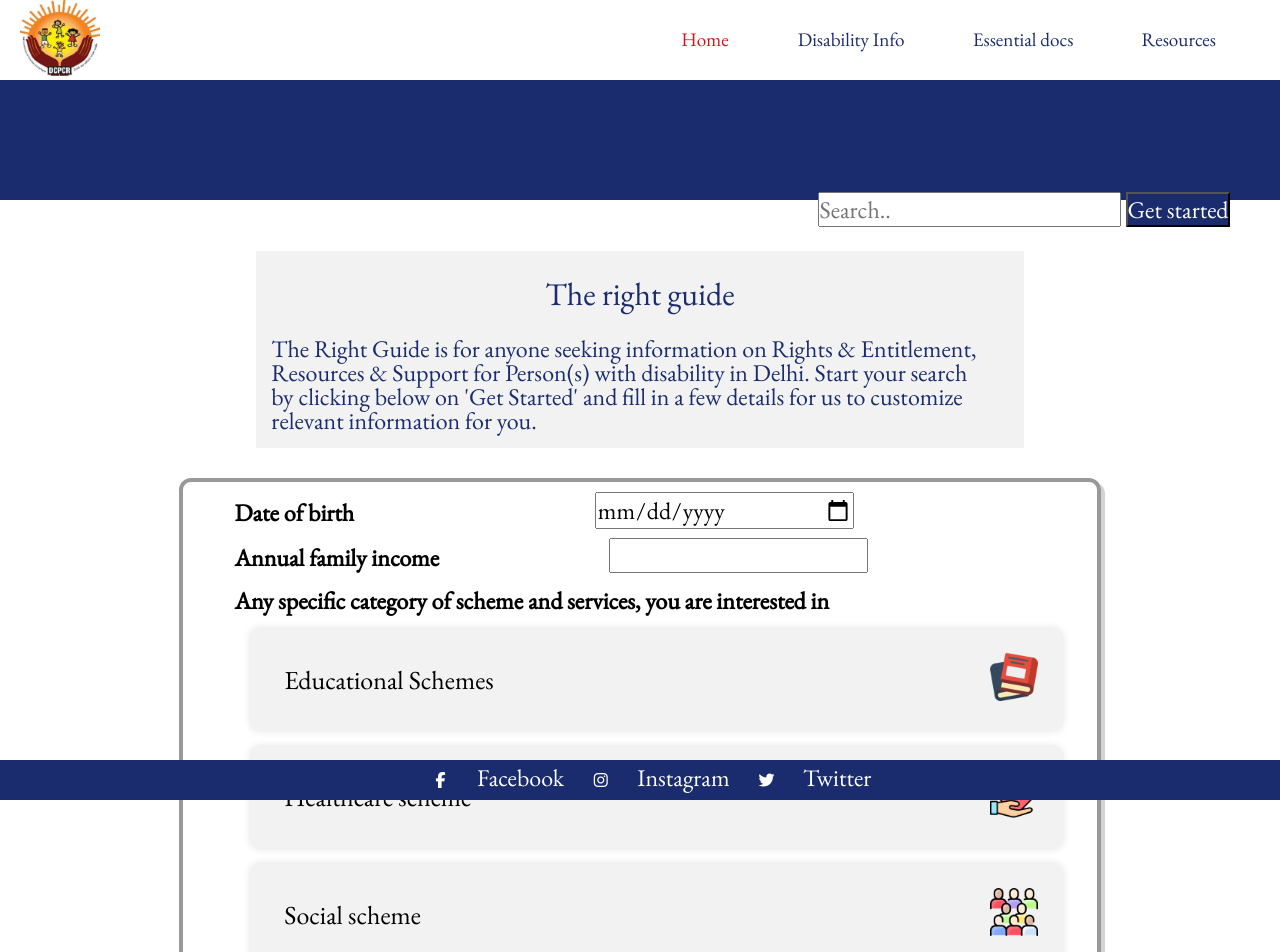
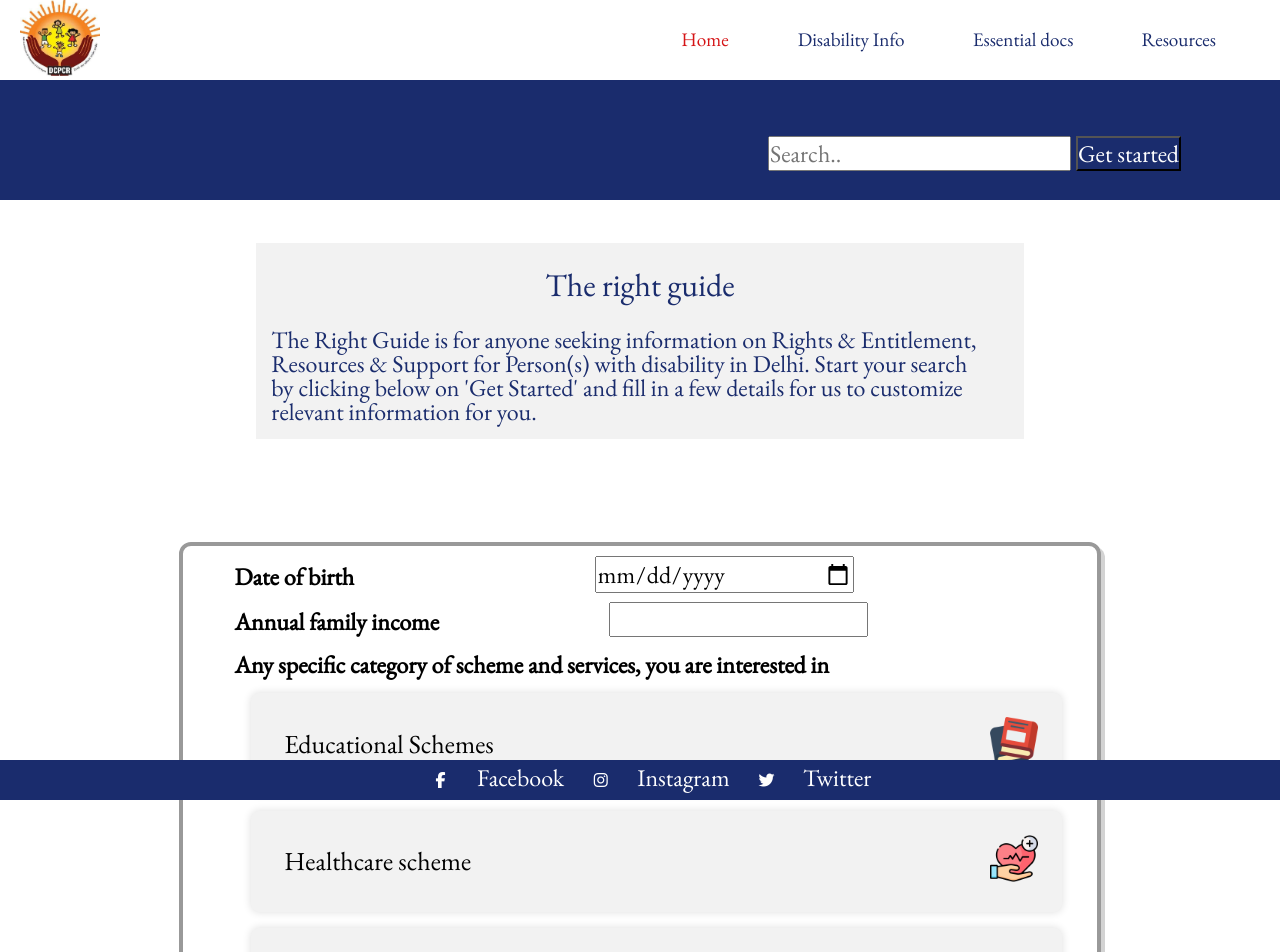
Before and after one commit to pratikk94/disabiityWebsite, a React (Create React App) app: page / in a window 1280 px wide. Shown: the top 952 px of the page. Built offline with nearby package versions, Linux system fonts and the light colour scheme.

Commit message:
Responsive Search

```diff
--- a/src/Pages/Home.jsx
+++ b/src/Pages/Home.jsx
@@ -43,6 +43,25 @@ function Home() {
   return (
     <div style={{ height: "100%", marginBottom: "10vh" }}>
       <Strip />
+      <form onSubmit={OnSubmit} style={{ marginTop: "-5%", marginLeft: "60%" }}>
+        <input
+          type="text"
+          placeholder="Search.."
+          name="search"
+          style={{ fontSize: regular.fontSizeText, marginBottom: "4%" }}
+        />
+        <button
+          type="submit"
+          style={{
+            marginLeft: "1%",
+            background: "#1A2C6D",
+            color: "#FFF",
+            fontSize: regular.fontSizeText,
+          }}
+        >
+          Get started
+        </button>
+      </form>
       <center>
         <div className="Home">
           <p
@@ -64,6 +83,7 @@ function Home() {
               padding: "2%",
               textAlign: "left",
               marginRight: "4%",
+              background: "transparent",
             }}
           >
             The Right Guide is for anyone seeking information on Rights &
@@ -72,34 +92,13 @@ function Home() {
             in a few details for us to customize relevant information for you.
           </p>
         </div>
-        <form
-          onSubmit={OnSubmit}
-          style={{ marginTop: "-20%", marginLeft: "60%" }}
-        >
-          <input
-            type="text"
-            placeholder="Search.."
-            name="search"
-            style={{ fontSize: regular.fontSizeText, marginBottom: "4%" }}
-          />
-          <button
-            type="submit"
-            style={{
-              marginLeft: "1%",
-              background: "#1A2C6D",
-              color: "#FFF",
-              fontSize: regular.fontSizeText,
-            }}
-          >
-            Get started
-          </button>
-        </form>
+
         {showFindAService ? (
-          <div style={{ marginTop: "15%" }}>
+          <div style={{ marginTop: "5%" }}>
             <FindAService />
           </div>
         ) : (
-          <div style={{ marginTop: "20%" }}>
+          <div style={{ marginTop: "10%" }}>
             <button
               onClick={clearFilter}
               style={{
```
